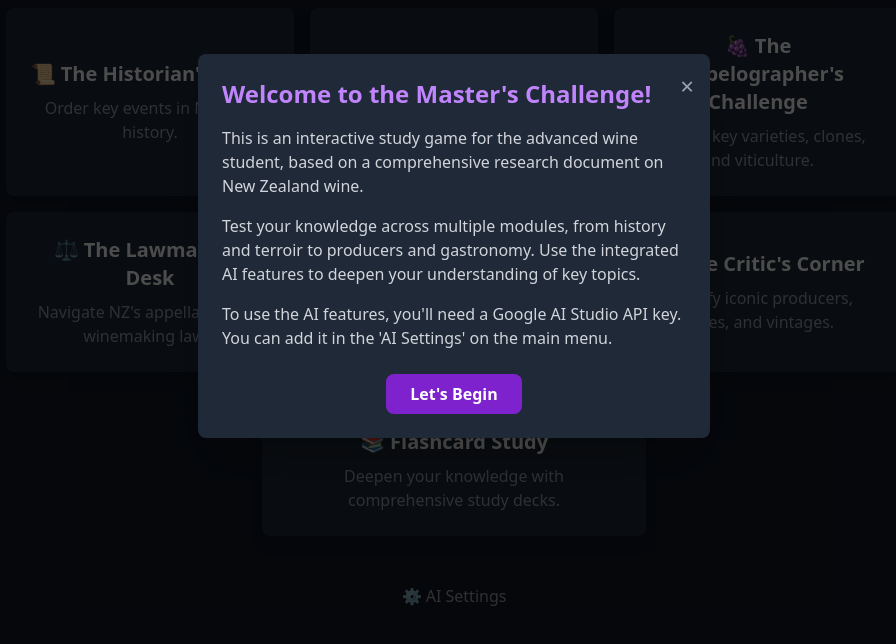
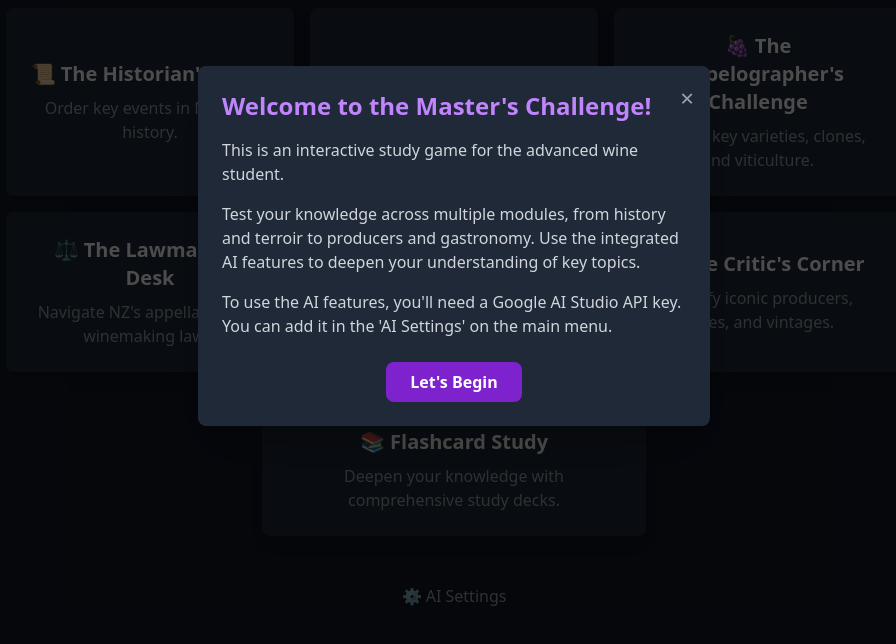
Before and after one commit to nonfictionalsomm/New-Zealand-Challenge, a plain HTML site: page index.html in a window 1280 px wide. Shown: the part 154-798 px from the top of the page, without its empty margins (186-1082 px from the left). Drawn offline with nearby package versions, Linux system fonts and the light colour scheme.

Commit message:
Update index.html

```diff
--- a/index.html
+++ b/index.html
@@ -2032,7 +2032,7 @@ document.addEventListener('DOMContentLoaded', () => {
     // --- Welcome Modal --- //
     const showWelcomeModal = () => {
          const body = `
-            <p>This is an interactive study game for the advanced wine student, based on a comprehensive research document on New Zealand wine.</p>
+            <p>This is an interactive study game for the advanced wine student.</p>
             <p class="mt-4">Test your knowledge across multiple modules, from history and terroir to producers and gastronomy. Use the integrated AI features to deepen your understanding of key topics.</p>
             <p class="mt-4">To use the AI features, you'll need a Google AI Studio API key. You can add it in the 'AI Settings' on the main menu.</p>
             <div class="mt-6 text-center">
```
